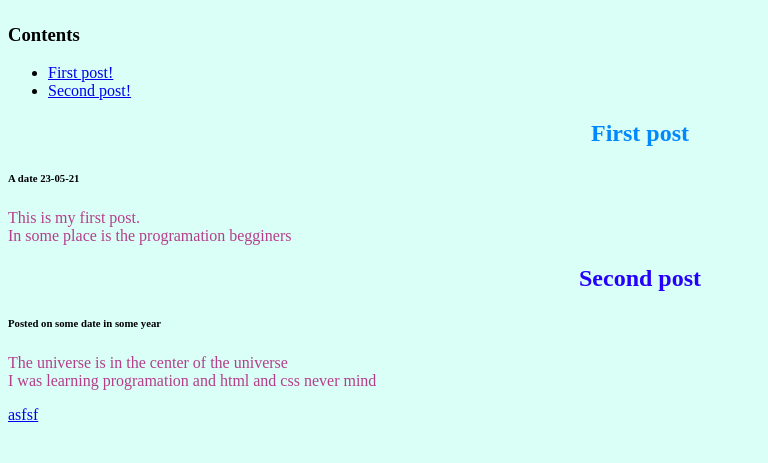
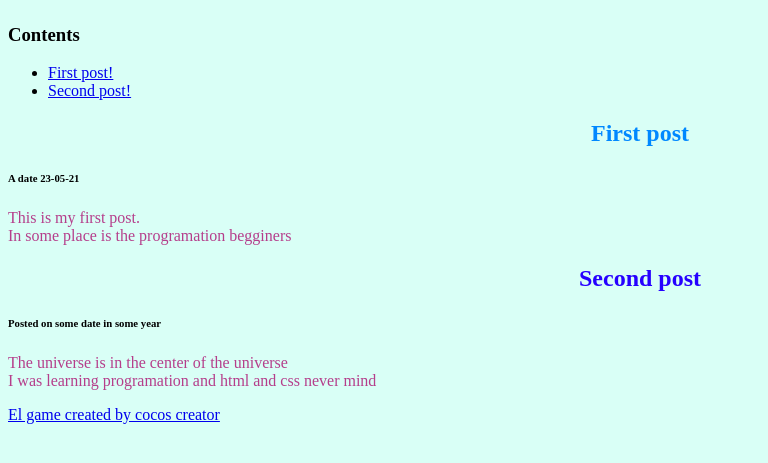
Before and after one commit to CesarLup/CesarLup.github.io, a plain HTML site: page index.html in a window 1280 px wide. Shown: the part 77-540 px from the top of the page, without its empty margins (0-768 px from the left). Drawn offline with Linux system fonts and the light colour scheme.

Commit message:
Update index.html

```diff
--- a/index.html
+++ b/index.html
@@ -52,6 +52,6 @@
         The universe is in the center of the universe<br>
         I was learning programation and html and css never mind
         </p>
-        <p> <a href="https://cesarlup.github.io/cesarcc.github.io/">asfsf<a></p>
+        <p> <a href="https://cesarlup.github.io/cesarcc.github.io/">El game created by cocos creator<a></p>
     </body>
 </html>
```
